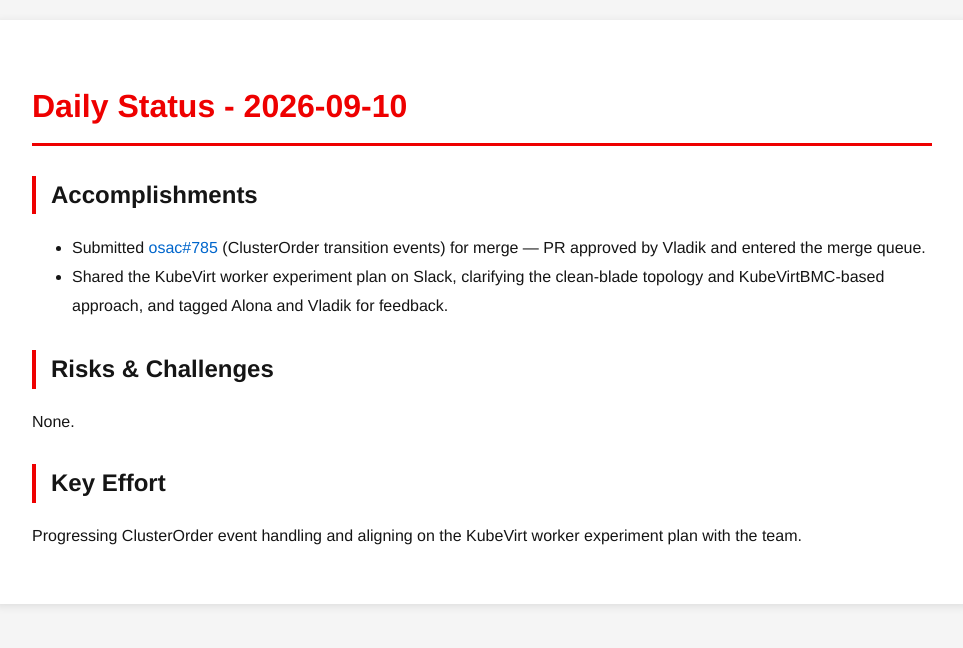
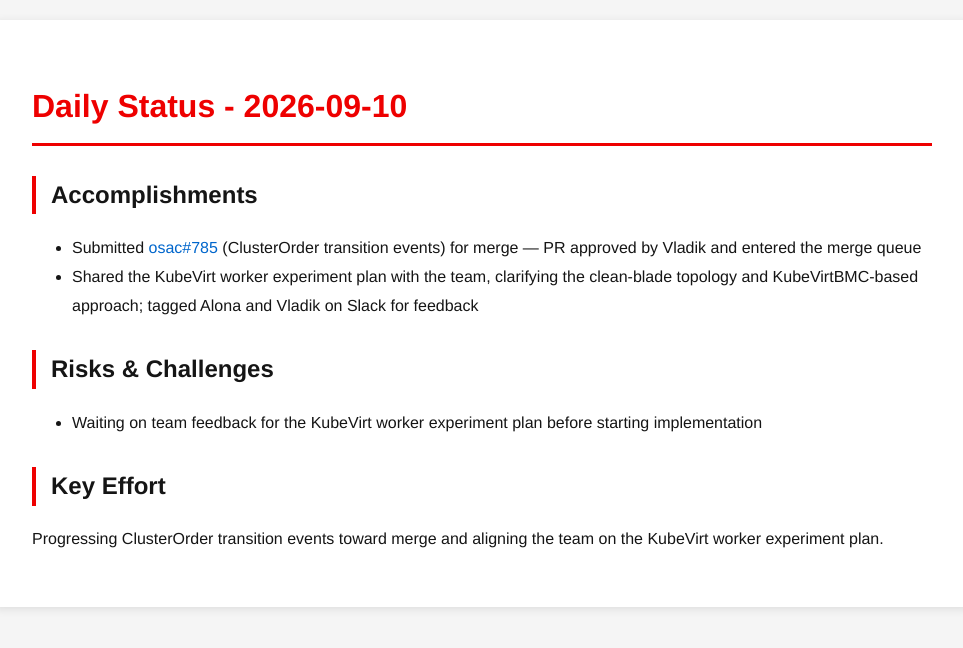
Before and after one commit to tzvatot/daily-status, a Jekyll site: the page built from 2026-09-10.md, in a window 1280 px wide. Shown: the top 648 px of the page, without its empty margins (158-1121 px from the left). Built offline with Jekyll 4.4.1, drawn with Linux system fonts in a browser that asks for light colours.

Commit message:
Daily status update - 2026-09-10

```diff
--- a/2026-09-10.md
+++ b/2026-09-10.md
@@ -7,11 +7,11 @@ date: 2026-09-10
 # Daily Status - 2026-09-10
 
 ## Accomplishments
-- Submitted [osac#785](https://github.com/osac-project/osac/pull/785) (ClusterOrder transition events) for merge — PR approved by Vladik and entered the merge queue.
-- Shared the KubeVirt worker experiment plan on Slack, clarifying the clean-blade topology and KubeVirtBMC-based approach, and tagged Alona and Vladik for feedback.
+- Submitted [osac#785](https://github.com/osac-project/osac/pull/785) (ClusterOrder transition events) for merge — PR approved by Vladik and entered the merge queue
+- Shared the KubeVirt worker experiment plan with the team, clarifying the clean-blade topology and KubeVirtBMC-based approach; tagged Alona and Vladik on Slack for feedback
 
 ## Risks & Challenges
-None.
+- Waiting on team feedback for the KubeVirt worker experiment plan before starting implementation
 
 ## Key Effort
-Progressing ClusterOrder event handling and aligning on the KubeVirt worker experiment plan with the team.
+Progressing ClusterOrder transition events toward merge and aligning the team on the KubeVirt worker experiment plan.
```
